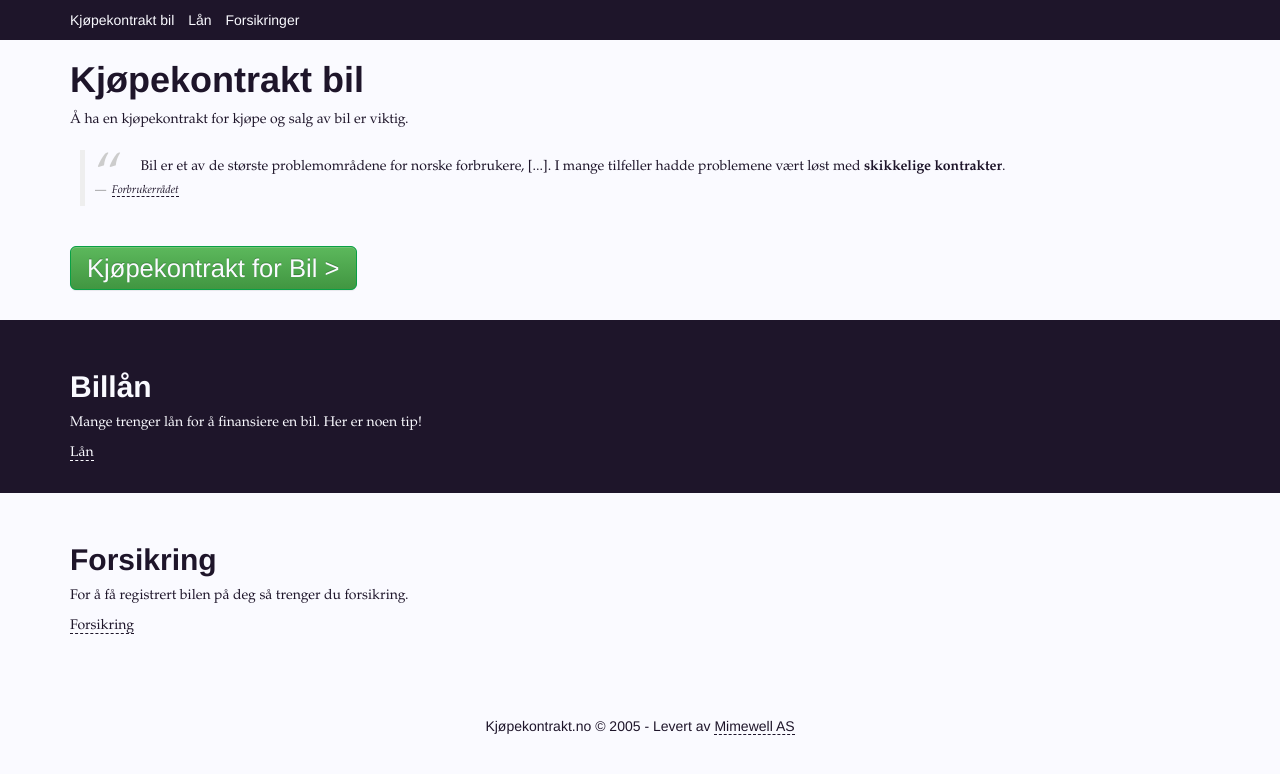
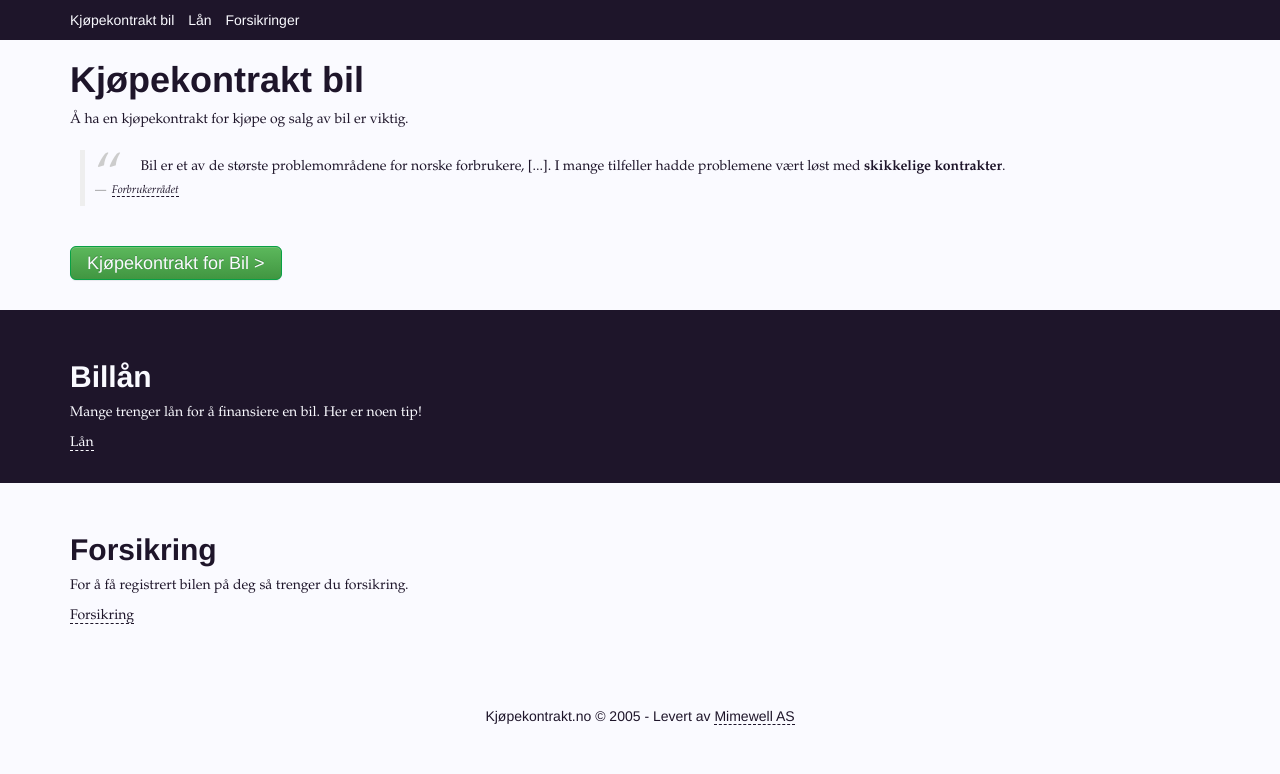
Before and after one commit to mimewell/kjopekontraktbil.no, a Jekyll site: the page built from index.html, in a window 1280 px wide. Shown: the top 774 px of the page. Built offline with Jekyll 4.4.1, drawn with Linux system fonts in a browser that asks for light colours; Markdown is read by kramdown in place of the engine named in the settings.

```diff
--- a/css/style.css
+++ b/css/style.css
@@ -68,7 +68,6 @@
 
 input, .button {
   font-family: "Helvetica", sans-serif;
-  font-size: 2vw;
 }
 
 button, input[type=button], input[type=submit], .button{
```
